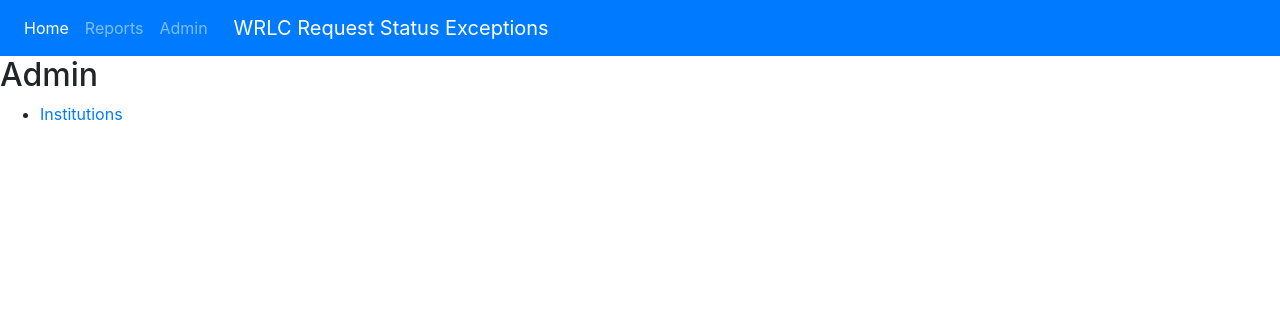
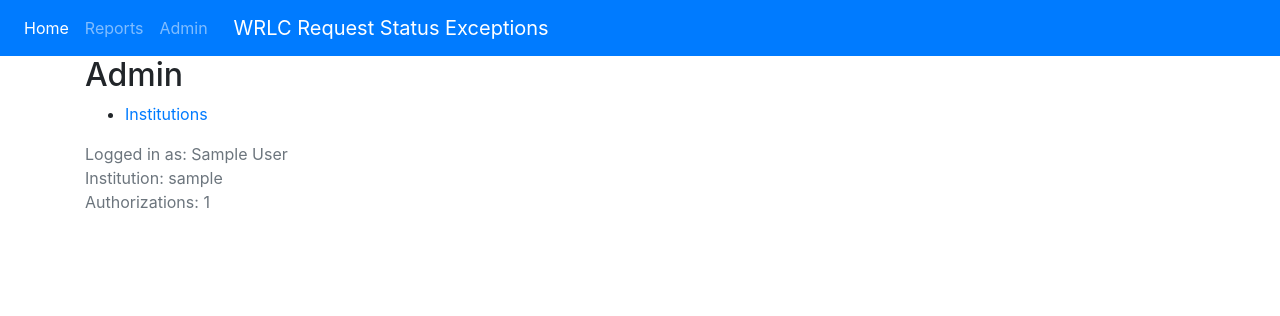
Before and after one commit to WRLC/enhancedExceptions, a Flask app: page /admin in a window 1280 px wide. Shown: the top 316 px of the page. Run offline with Flask 3, Linux system fonts and the light colour scheme; the visitor is signed in with stand-in values (Sample User, id 1); some libraries are stand-ins or nearby versions.

Commit message:
template tweaks

```diff
--- a/app.py
+++ b/app.py
@@ -81,6 +81,7 @@ def new_login():
         session['username'] = user_data['primary_id']
         session['user_home'] = user_data['inst']
         session['display_name'] = user_data['full_name']
+        session['authorizations'] = user_data['authorizations']
         return redirect(url_for('index'))
     else:
         return "no login cookie"
--- a/templates/base.html
+++ b/templates/base.html
@@ -38,8 +38,17 @@
         {% endwith %}
     </div>
 
-    <div class="content">
+    <div class="container">
         {% block content %} {% endblock %}
+        {% if 'username' in session %}
+            <div><span class="text-muted">Logged in as: {{ session['display_name'] }}</span></div>
+        {% endif %}
+        {% if 'user_home' in session %}
+            <div><span class="text-muted">Institution: {{ session['user_home'] }}</span></div>
+        {% endif %}
+        {% if 'authorizations' in session %}
+            <div><span class="text-muted">Authorizations: {{ session['authorizations'] }}</span></div>
+        {% endif %}
     </div>
     <script src="https://code.jquery.com/jquery-3.3.1.min.js"
             integrity="sha256-FgpCb/KJQlLNfOu91ta32o/NMZxltwRo8QtmkMRdAu8=" crossorigin="anonymous"></script>
```
